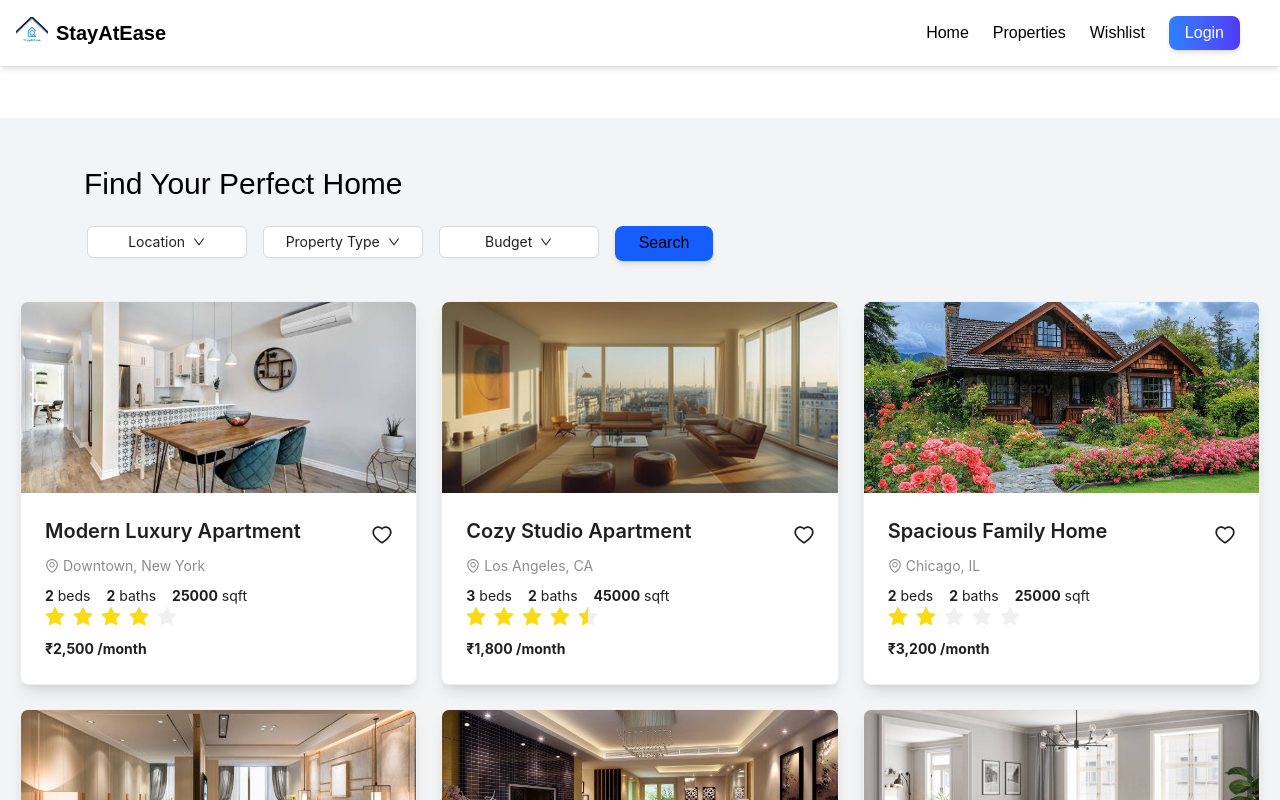
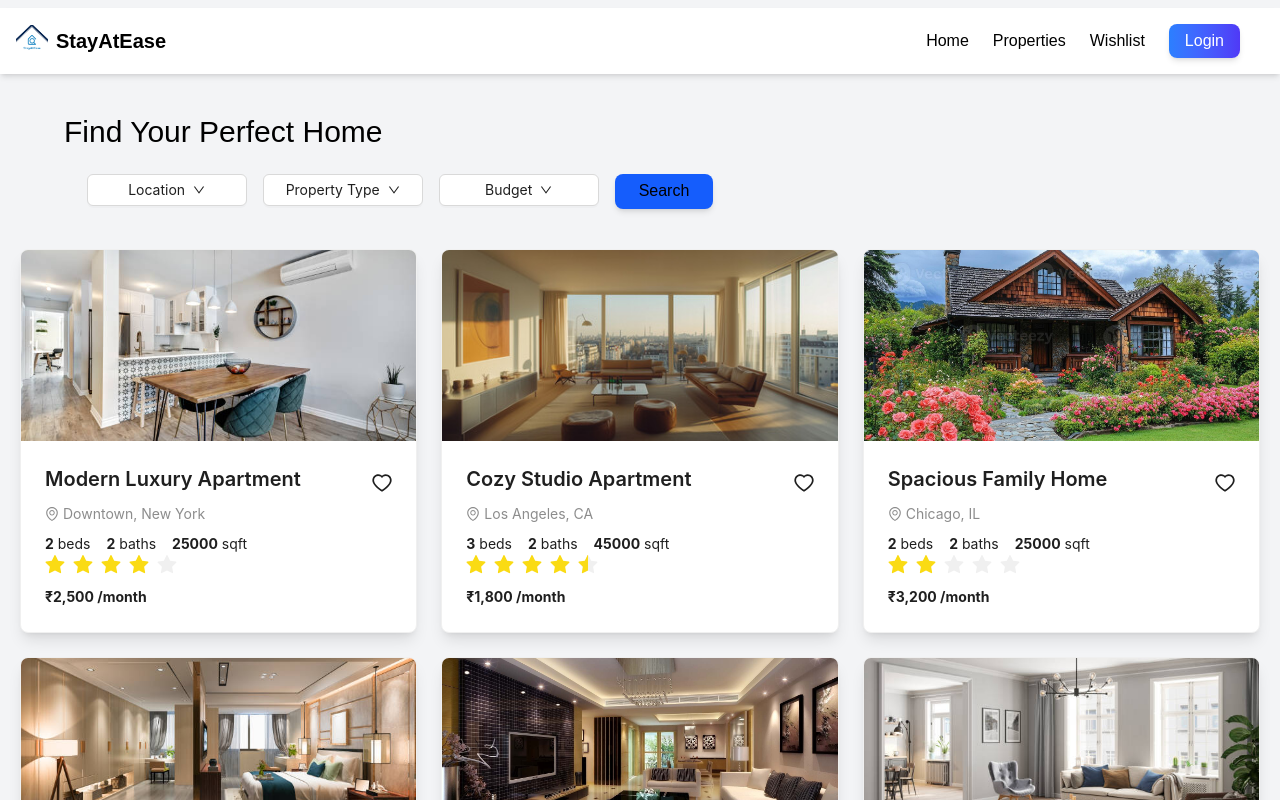
Before and after one commit to hemanshi08/StayAtEase, a React (Vite) app in the folder StayAtEase_frontend/: page / in a window 1280 px wide. Shown: the top 800 px of the page. Built offline with nearby package versions, Linux system fonts and the light colour scheme.

Commit message:
add search and filter in propertylist page

```diff
--- a/StayAtEase_frontend/src/rental/Propertys.jsx
+++ b/StayAtEase_frontend/src/rental/Propertys.jsx
@@ -109,11 +109,12 @@ export default function HomePage() {
 
   return (
    <div>
-     <Navbar/>
+
       {/* Featured Properties */}
-      <div className="bg-gray-100 py-2 mt-13">
+      <div className="bg-gray-100 py-2 ">
+      <Navbar/>
       <div className="max-w-6xl mx-auto mt-10 mb-10">
-        <h2 className="text-3xl font-semibold ml-5"> Find Your Perfect Home</h2>
+        <h2 className="text-3xl font-semibold "> Find Your Perfect Home</h2>
         <div className="flex flex-col sm:flex-row justify-center gap-3 sm:gap-4 mt-4 sm:mt-6 w-full max-w-2xl px-2">
         <Dropdown overlay={locationsMenu}>
           <Button className="w-full sm:w-40 flex justify-between items-center">{selectedLocation} <DownOutlined /></Button>
```
